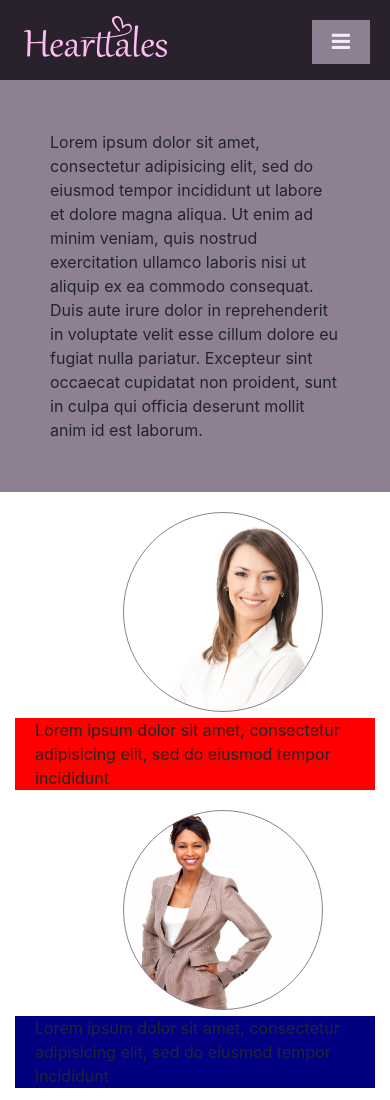
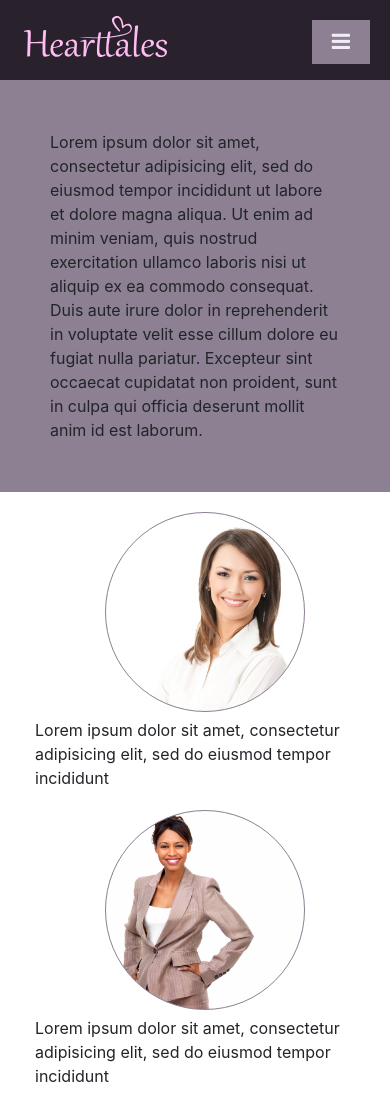
Before and after one commit to abla-nabhan/assignment-4-fullsite, a website: page about.html in a window 390 px wide. Shown: the top 1100 px of the page. Drawn offline with nearby package versions, Linux system fonts and the light colour scheme.

Commit message:
about page mobile responsive

```diff
--- a/sass/components/_footer.scss
+++ b/sass/components/_footer.scss
@@ -10,7 +10,7 @@
     }
 
     h1{
-        color :white;
+        color: white;
         margin-left: 50px;
         padding-top: 10px;
     }
--- a/sass/components/_sizing-queries.scss
+++ b/sass/components/_sizing-queries.scss
@@ -1,4 +1,4 @@
-@media (max-width:900px) {
+@media (max-width:992px) {
   .hero, .hero-image{
     height: 500px;
   }
@@ -17,25 +17,23 @@
   }
 
   .employee-bio{
-    height: 900px;
+    height: 700px;
   }
 
   .employee-bio-1-pic{
-    margin-left: 30%;
+    margin-left: 25%;
   }
 
   .employee-bio-1-text{
     padding-top: 0px;
-    background: red;
   }
 
   .employee-bio-2-pic{
-    margin-left: 30%;
+    margin-left: 25%;
   }
 
   .employee-bio-2-text{
     padding-top: 0;
-    background: navy;
   }
 
 }
@@ -86,9 +84,14 @@
     float: none;
   }
 
-  .employee-bio{
-    height: 900px;
+  .employee-bio-1-pic{
+    margin-left: 35%;
   }
+
+  .employee-bio-2-pic{
+    margin-left: 35%;
+  }
+
 }
 
 @media (max-width:610px) {
@@ -144,13 +147,12 @@
     float: none;
   }
 
-  .employee-bio{
-    height: 900px;
+  .employee-bio-1-pic{
+    margin-left: 25%;
   }
 
-.employee-bio-1-text{
-    padding-top: 0;
+  .employee-bio-2-pic{
+    margin-left: 25%;
   }
 
-
 }
--- a/sass/styles.scss
+++ b/sass/styles.scss
@@ -5,6 +5,7 @@
 @import "./components/_products.scss";
 @import "./components/_featured-products.scss";
 @import "./components/_footer.scss";
+
 @import './pages/_about.scss';
 @import './pages/_products.scss';
 
```
Also changed, not shown: css/styles.css.
